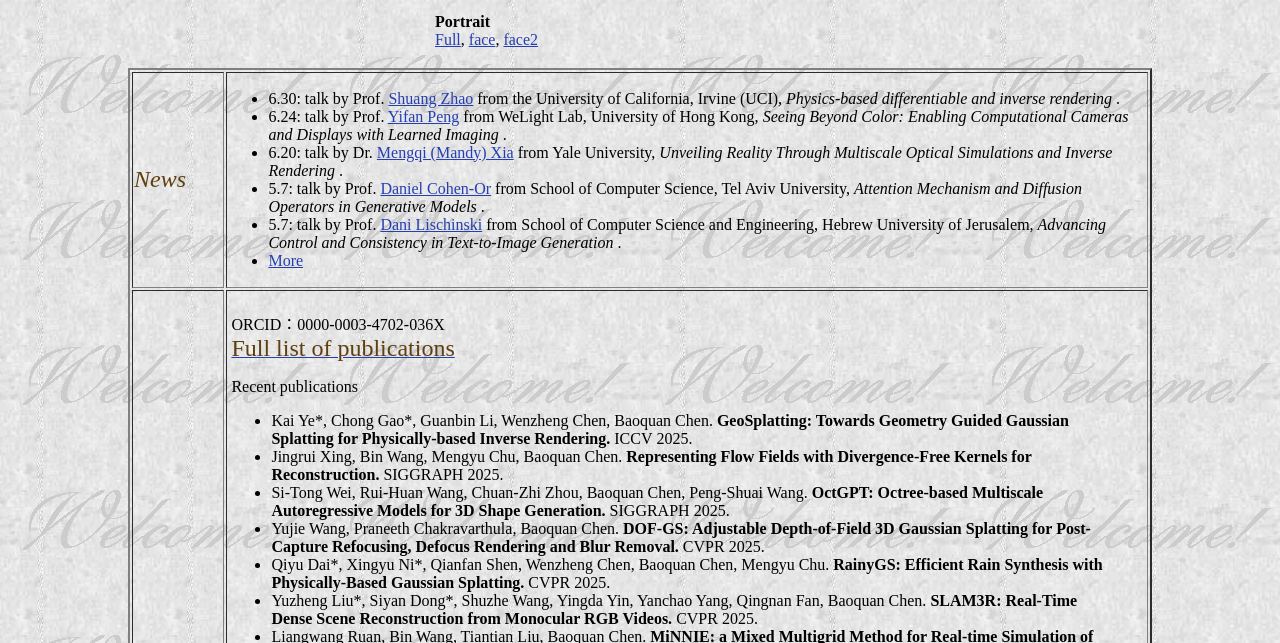
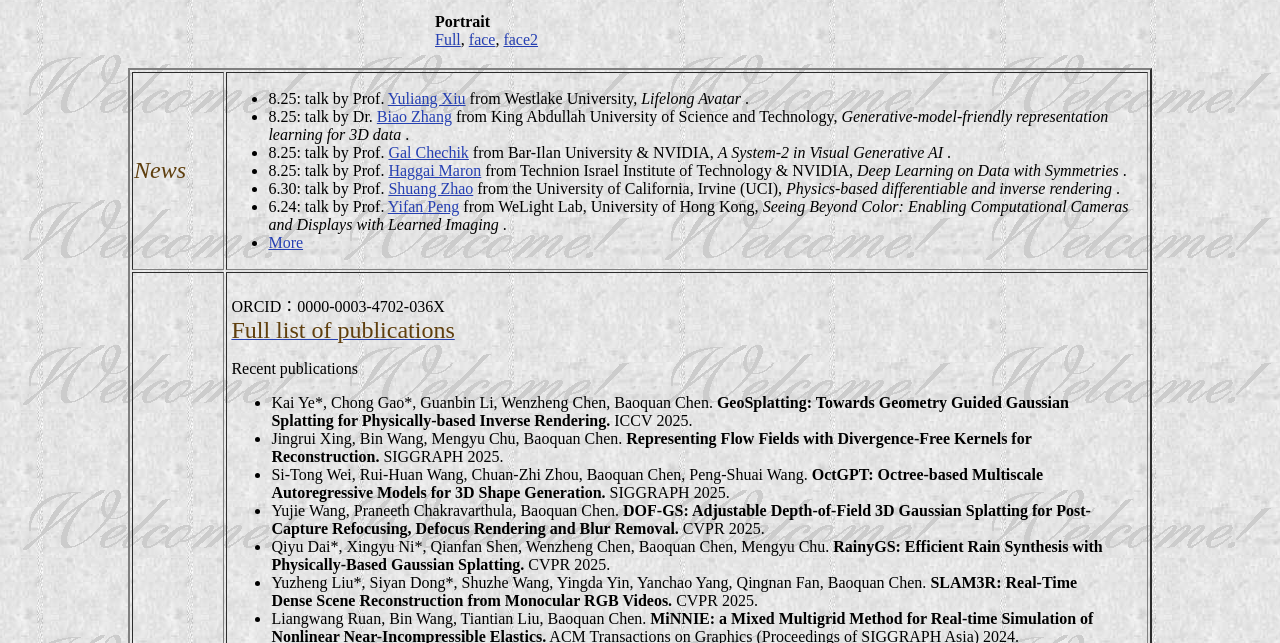
Before and after one commit to pkucbq/pkucbq.github.io, a plain HTML site: page index.html in a window 1280 px wide. Shown: the part 457-1100 px from the top of the page. Drawn offline with Linux system fonts and the light colour scheme; a script that the page names is missing.

Commit message:
update news

```diff
--- a/index.html
+++ b/index.html
@@ -121,16 +121,24 @@ Address: Rm 2216, Li Ke Building #2, Peking University, 5 Yiheyuan Road, Haidian
 
       <td>
         <ul>
+          <li><span style="color: rgb(0, 0, 0); font-family: &quot;Microsoft YaHei&quot;; font-size: medium;">8.25: talk by Prof. </span><a href="https://xiuyuliang.cn/" style="font-family: &quot;Microsoft YaHei&quot;; font-size: medium;">Yuliang Xiu</a><span style="color: rgb(0, 0, 0); font-family: &quot;Microsoft YaHei&quot;; font-size: medium;">&nbsp;from Westlake University,&nbsp;<i>Lifelong Avatar
+          </i>.</span></li>
+          <li><span style="color: rgb(0, 0, 0); font-family: &quot;Microsoft YaHei&quot;; font-size: medium;">8.25: talk by Dr. </span><a href="https://1zb.github.io/" style="font-family: &quot;Microsoft YaHei&quot;; font-size: medium;">Biao Zhang</a><span style="color: rgb(0, 0, 0); font-family: &quot;Microsoft YaHei&quot;; font-size: medium;">&nbsp;from King Abdullah University of Science and Technology,&nbsp;<i>Generative-model-friendly representation learning for 3D data
+          </i>.</span></li>
+          <li><span style="color: rgb(0, 0, 0); font-family: &quot;Microsoft YaHei&quot;; font-size: medium;">8.25: talk by Prof. </span><a href="https://research.nvidia.com/person/gal-chechik/" style="font-family: &quot;Microsoft YaHei&quot;; font-size: medium;">Gal Chechik</a><span style="color: rgb(0, 0, 0); font-family: &quot;Microsoft YaHei&quot;; font-size: medium;">&nbsp;from Bar-Ilan University &amp; NVIDIA,&nbsp;<i>A System-2 in Visual Generative AI
+          </i>.</span></li>
+          <li><span style="color: rgb(0, 0, 0); font-family: &quot;Microsoft YaHei&quot;; font-size: medium;">8.25: talk by Prof. </span><a href="https://haggaim.github.io/" style="font-family: &quot;Microsoft YaHei&quot;; font-size: medium;">Haggai Maron</a><span style="color: rgb(0, 0, 0); font-family: &quot;Microsoft YaHei&quot;; font-size: medium;">&nbsp;from Technion Israel Institute of Technology &amp; NVIDIA,&nbsp;<i>Deep Learning on Data with Symmetries
+          </i>.</span></li>
           <li><span style="color: rgb(0, 0, 0); font-family: &quot;Microsoft YaHei&quot;; font-size: medium;">6.30: talk by Prof. </span><a href="https://shuangz.com/" style="font-family: &quot;Microsoft YaHei&quot;; font-size: medium;">Shuang Zhao</a><span style="color: rgb(0, 0, 0); font-family: &quot;Microsoft YaHei&quot;; font-size: medium;">&nbsp;from the University of California, Irvine (UCI),&nbsp;<i>Physics-based differentiable and inverse rendering
           </i>.</span></li>
           <li><span style="color: rgb(0, 0, 0); font-family: &quot;Microsoft YaHei&quot;; font-size: medium;">6.24: talk by Prof. </span><a href="https://www.eee.hku.hk/~evanpeng/" style="font-family: &quot;Microsoft YaHei&quot;; font-size: medium;">Yifan Peng</a><span style="color: rgb(0, 0, 0); font-family: &quot;Microsoft YaHei&quot;; font-size: medium;">&nbsp;from WeLight Lab, University of Hong Kong,&nbsp;<i>Seeing Beyond Color: Enabling Computational Cameras and Displays with Learned Imaging
           </i>.</span></li>
-          <li><span style="color: rgb(0, 0, 0); font-family: &quot;Microsoft YaHei&quot;; font-size: medium;">6.20: talk by Dr. </span><a href="https://mandyxmq.github.io/" style="font-family: &quot;Microsoft YaHei&quot;; font-size: medium;">Mengqi (Mandy) Xia</a><span style="color: rgb(0, 0, 0); font-family: &quot;Microsoft YaHei&quot;; font-size: medium;">&nbsp;from Yale University,&nbsp;<i>Unveiling Reality Through Multiscale Optical Simulations and Inverse Rendering
+          <!-- <li><span style="color: rgb(0, 0, 0); font-family: &quot;Microsoft YaHei&quot;; font-size: medium;">6.20: talk by Dr. </span><a href="https://mandyxmq.github.io/" style="font-family: &quot;Microsoft YaHei&quot;; font-size: medium;">Mengqi (Mandy) Xia</a><span style="color: rgb(0, 0, 0); font-family: &quot;Microsoft YaHei&quot;; font-size: medium;">&nbsp;from Yale University,&nbsp;<i>Unveiling Reality Through Multiscale Optical Simulations and Inverse Rendering
           </i>.</span></li>
           <li><span style="color: rgb(0, 0, 0); font-family: &quot;Microsoft YaHei&quot;; font-size: medium;">5.7: talk by Prof. </span><a href="https://danielcohenor.com/" style="font-family: &quot;Microsoft YaHei&quot;; font-size: medium;">Daniel Cohen-Or</a><span style="color: rgb(0, 0, 0); font-family: &quot;Microsoft YaHei&quot;; font-size: medium;">&nbsp;from School of Computer Science, Tel Aviv University,&nbsp;<i>Attention Mechanism and Diffusion Operators in Generative Models
           </i>.</span></li>
           <li><span style="color: rgb(0, 0, 0); font-family: &quot;Microsoft YaHei&quot;; font-size: medium;">5.7: talk by Prof. </span><a href="https://www.cs.huji.ac.il/~danix/" style="font-family: &quot;Microsoft YaHei&quot;; font-size: medium;">Dani Lischinski</a><span style="color: rgb(0, 0, 0); font-family: &quot;Microsoft YaHei&quot;; font-size: medium;">&nbsp;from School of Computer Science and Engineering, Hebrew University of Jerusalem,&nbsp;<i>Advancing Control and Consistency in Text-to-Image Generation
-          </i>.</span></li>
+          </i>.</span></li> -->
           <!-- <li><span style="color: rgb(0, 0, 0); font-family: &quot;Microsoft YaHei&quot;; font-size: medium;">3.25: talk by </span><a href="https://jytime.github.io/" style="font-family: &quot;Microsoft YaHei&quot;; font-size: medium;">Jianyuan Wang</a><span style="color: rgb(0, 0, 0); font-family: &quot;Microsoft YaHei&quot;; font-size: medium;">&nbsp;from Visual Geometry Group (VGG), University of Oxford,&nbsp;<i>VGGT: Visual Geometry Grounded Transformer
           </i>.</span></li>
           <li><span style="color: rgb(0, 0, 0); font-family: &quot;Microsoft YaHei&quot;; font-size: medium;">3.14: talk by Prof. </span><a href="https://yanchaoyang.github.io/" style="font-family: &quot;Microsoft YaHei&quot;; font-size: medium;">Yanchao Yang</a><span style="color: rgb(0, 0, 0); font-family: &quot;Microsoft YaHei&quot;; font-size: medium;">&nbsp;from Electrical and Computer Engineering and the Institute of Data Science, the University of Hong Kong,&nbsp;<i>InfoBodied AI: Learning Mutual Information for Embodied AI
```
